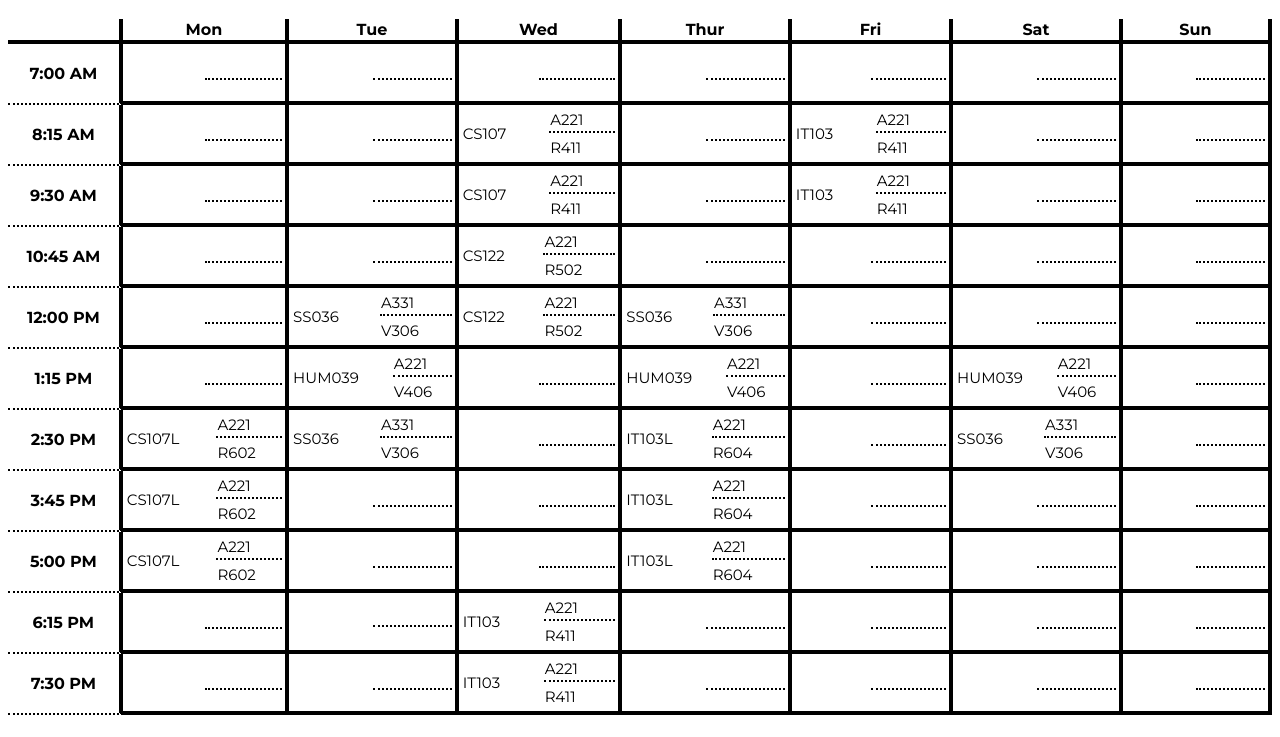
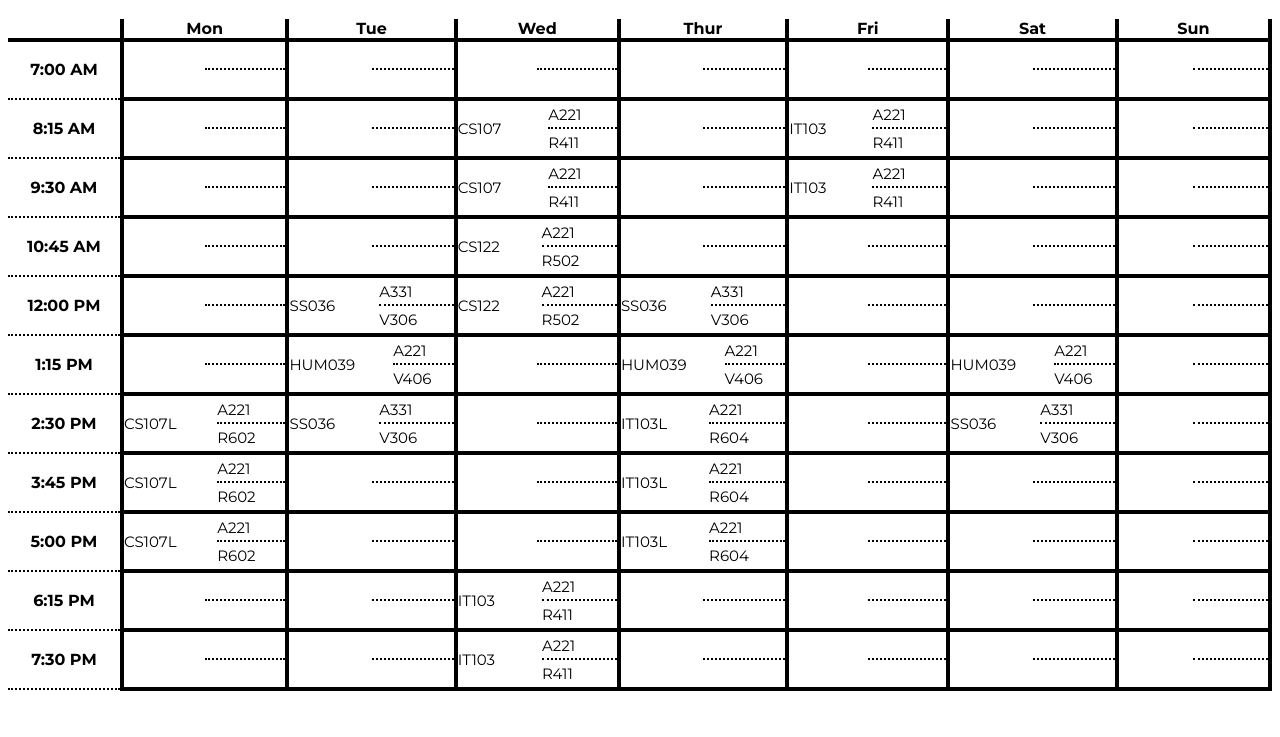
Before and after one commit to NightAzure/NightAzure.github.io, a plain HTML site: page PabualanCourseSchedule.html in a window 1280 px wide. Shown: the part 63-800 px from the top of the page. Drawn offline with Linux system fonts and the light colour scheme.

Commit message:
Polish the schedule and tours pages

```diff
--- a/PabualanCourseSchedule.html
+++ b/PabualanCourseSchedule.html
@@ -1,7 +1,9 @@
 <!DOCTYPE html>
-<html>
+<html lang="en">
     <head>
         <title>2nd Term Course Schedule</title>
+        <meta charset="UTF-8">
+        <meta name="viewport" content="width=device-width, initial-scale=1.0">
         <link rel="preconnect" href="https://fonts.googleapis.com">
         <link rel="preconnect" href="https://fonts.gstatic.com" crossorigin>
         <link href="https://fonts.googleapis.com/css2?family=Montserrat:ital,wght@0,100..900;1,100..900&family=Plus+Jakarta+Sans:ital,wght@0,200..800;1,200..800&display=swap" rel="stylesheet">
@@ -13,7 +15,7 @@
             table {
                 padding: 0px;
                 width: 100%;
-
+                border-collapse: collapse;
             }
             th {
                 font-weight: bold;
@@ -21,7 +23,9 @@
                 border-right: 4px solid black;
                 border-bottom: 4px solid black;
             }
-
+            td, th {
+                padding: 0px;
+            }
             .time {
                 padding: 10px;
                 font-weight: bold;
@@ -46,7 +50,7 @@
     </head>
     <body>
         <h1> Schedule for Nokie Pabualan's 2nd Term Course</h1>
-        <table cellspacing="0">
+        <table>
             <tr>
                 <th style="width:125px"></th>
                 <th style="width:180px">Mon</th>
@@ -1013,7 +1017,7 @@
                         </tr>
                         <tr>
                             <td >
-                        <tr>         </td>
+                            </td>
                         </tr>
                     </table>
                 </td>
```
Also changed, not shown: PabualanExplorePHTours.html (+1 -1 lines), index.html (+4 -5 lines).
